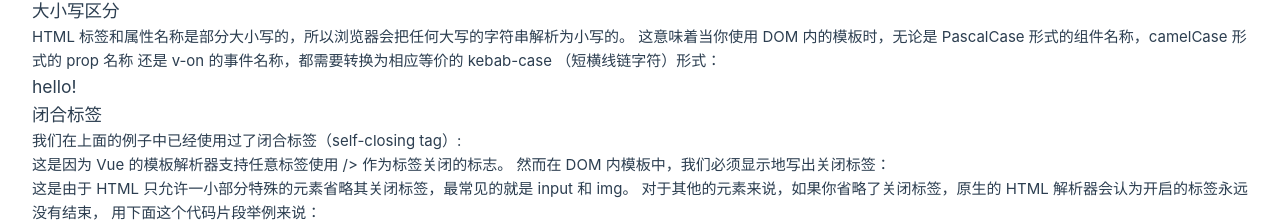
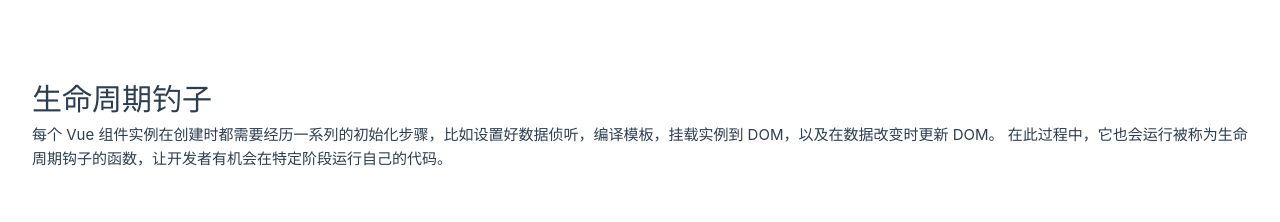
Before and after one commit to ShenlongDev/vue_xx, a Vue app: page / in a window 1280 px wide. Shown: the part 277-499 px from the top of the page. Built offline with nearby package versions, Linux system fonts and the light colour scheme.

Commit message:
docs: 生命周期钓子1
前序

```diff
--- /dev/null
+++ b/src/LifeCycle.vue
@@ -0,0 +1,7 @@
+<template>
+  <h1>生命周期钓子</h1>
+  <p>
+    每个 Vue 组件实例在创建时都需要经历一系列的初始化步骤，比如设置好数据侦听，编译模板，挂载实例到 DOM，以及在数据改变时更新 DOM。
+    在此过程中，它也会运行被称为生命周期钩子的函数，让开发者有机会在特定阶段运行自己的代码。
+  </p>
+</template>
--- a/src/main.js
+++ b/src/main.js
@@ -2,6 +2,6 @@
 
 import { createApp } from 'vue'
 
-import App from './ComponentAgain.vue'
+import App from './LifeCycle.vue'
 
 createApp(App).mount('#app')
```
